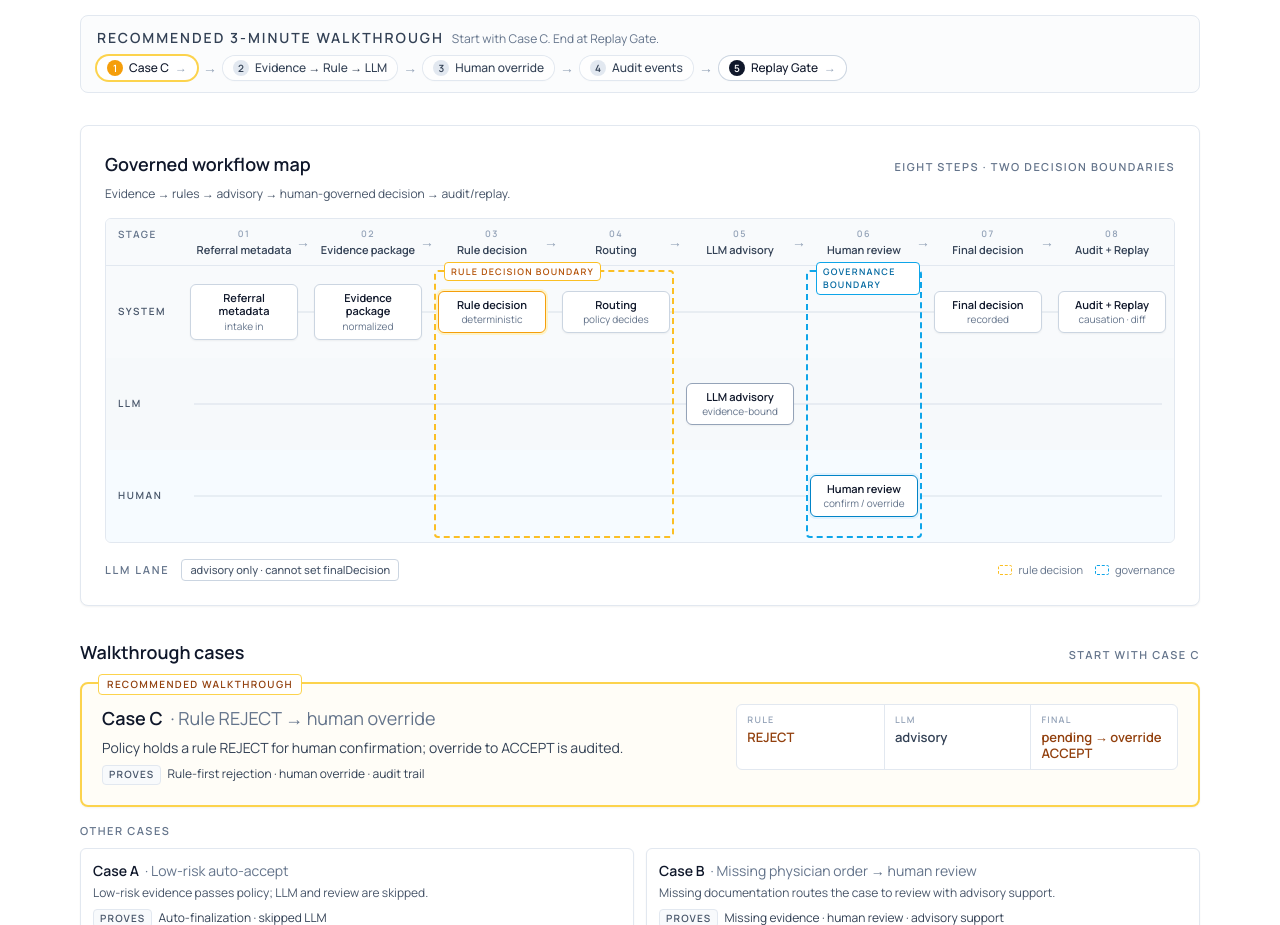
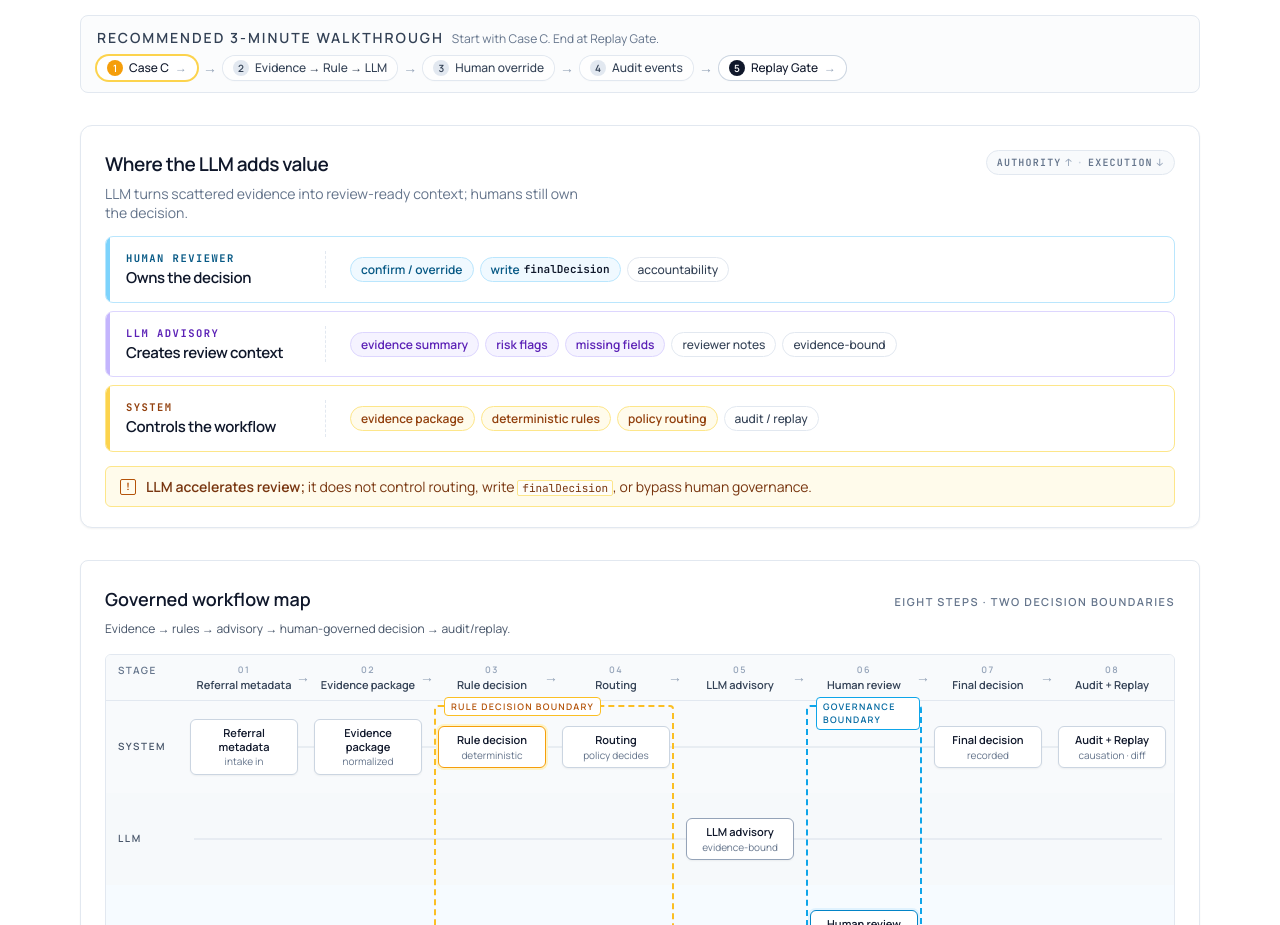
Before and after one commit to Ariosolzq/auditable-ai-referral-demo, a Next.js app: page / in a window 1280 px wide. Shown: the part 805-1730 px from the top of the page. Built offline with nearby package versions, Linux system fonts and the light colour scheme.

Commit message:
Clarify LLM role in governed workflow

```diff
--- a/app/page.tsx
+++ b/app/page.tsx
@@ -2,6 +2,7 @@ import CaseRail from "@/components/case-study/CaseRail";
 import ContactFooter from "@/components/case-study/ContactFooter";
 import HeroSection from "@/components/case-study/HeroSection";
 import LandingCommunicationGuide from "@/components/case-study/LandingCommunicationGuide";
+import LlmRoleStack from "@/components/case-study/LlmRoleStack";
 import WorkflowSwimlane from "@/components/case-study/WorkflowSwimlane";
 
 export default function HomePage() {
@@ -9,6 +10,7 @@ export default function HomePage() {
     <div className="space-y-8">
       <HeroSection />
       <LandingCommunicationGuide />
+      <LlmRoleStack />
       <section id="workflow" className="scroll-mt-20">
         <WorkflowSwimlane />
       </section>
--- /dev/null
+++ b/components/case-study/LlmRoleStack.tsx
@@ -0,0 +1,162 @@
+type BandTone = "human" | "llm" | "system";
+
+type Chip = {
+  label: string;
+  code?: string;
+  strong?: boolean;
+};
+
+type Band = {
+  tone: BandTone;
+  role: string;
+  claim: string;
+  chips: Chip[];
+};
+
+const bands: Band[] = [
+  {
+    tone: "human",
+    role: "Human reviewer",
+    claim: "Owns the decision",
+    chips: [
+      { label: "confirm / override", strong: true },
+      { label: "write", code: "finalDecision", strong: true },
+      { label: "accountability" },
+    ],
+  },
+  {
+    tone: "llm",
+    role: "LLM advisory",
+    claim: "Creates review context",
+    chips: [
+      { label: "evidence summary", strong: true },
+      { label: "risk flags", strong: true },
+      { label: "missing fields", strong: true },
+      { label: "reviewer notes" },
+      { label: "evidence-bound" },
+    ],
+  },
+  {
+    tone: "system",
+    role: "System",
+    claim: "Controls the workflow",
+    chips: [
+      { label: "evidence package", strong: true },
+      { label: "deterministic rules", strong: true },
+      { label: "policy routing", strong: true },
+      { label: "audit / replay" },
+    ],
+  },
+];
+
+function bandStripe(tone: BandTone): string {
+  if (tone === "human") return "border-sky-200 before:bg-sky-300";
+  if (tone === "llm") return "border-violet-200 before:bg-violet-300";
+  return "border-amber-200 before:bg-amber-300";
+}
+
+function roleLabelColor(tone: BandTone): string {
+  if (tone === "human") return "text-sky-800";
+  if (tone === "llm") return "text-violet-800";
+  return "text-amber-800";
+}
+
+function strongChipTone(tone: BandTone): string {
+  if (tone === "human") return "border-sky-200 bg-sky-50 text-sky-800";
+  if (tone === "llm") return "border-violet-200 bg-violet-50 text-violet-800";
+  return "border-amber-200 bg-amber-50 text-amber-800";
+}
+
+export default function LlmRoleStack() {
+  return (
+    <section
+      aria-labelledby="llm-role-stack-title"
+      className="rounded-xl border border-slate-200 bg-white p-5 shadow-sm sm:px-6 sm:pb-5 sm:pt-6"
+    >
+      <header className="mb-3.5 flex flex-wrap items-start justify-between gap-3">
+        <div>
+          <h2
+            id="llm-role-stack-title"
+            className="text-lg font-semibold tracking-tight text-slate-900 sm:text-[19px]"
+          >
+            Where the LLM adds value
+          </h2>
+          <p className="mt-1.5 max-w-[56ch] text-sm leading-snug text-slate-500">
+            LLM turns scattered evidence into review-ready context; humans still
+            own the decision.
+          </p>
+        </div>
+        <span
+          aria-hidden="true"
+          className="inline-flex items-center gap-1 self-start rounded-full border border-slate-200 bg-slate-50 px-2.5 py-1 font-mono text-[10px] font-semibold uppercase tracking-[0.12em] text-slate-500"
+        >
+          Authority <span className="text-slate-400">&uarr;</span>
+          <span className="text-slate-300">&middot;</span>
+          Execution <span className="text-slate-400">&darr;</span>
+        </span>
+      </header>
+
+      <div className="grid gap-2">
+        {bands.map((band) => (
+          <article
+            key={band.tone}
+            aria-label={band.role}
+            className={`relative grid grid-cols-1 items-center gap-3 overflow-hidden rounded-lg border bg-white py-3.5 pl-5 pr-4 before:absolute before:inset-y-0 before:left-0 before:w-1 sm:grid-cols-[200px_1fr] sm:gap-6 ${bandStripe(band.tone)}`}
+          >
+            <div className="border-b border-dashed border-slate-200 pb-2.5 sm:border-b-0 sm:border-r sm:pb-0 sm:pr-4">
+              <span
+                className={`block font-mono text-[10.5px] font-bold uppercase tracking-[0.14em] ${roleLabelColor(
+                  band.tone,
+                )}`}
+              >
+                {band.role}
+              </span>
+              <span className="mt-0.5 block text-[15px] font-semibold leading-tight tracking-tight text-slate-900">
+                {band.claim}
+              </span>
+            </div>
+            <div className="flex flex-wrap gap-1.5">
+              {band.chips.map((chip) => {
+                const base =
+                  "inline-flex items-center gap-1 rounded-full border px-2.5 py-1 text-xs leading-tight";
+                const tone = chip.strong
+                  ? `${strongChipTone(band.tone)} font-semibold`
+                  : "border-slate-200 bg-white font-medium text-slate-700";
+                return (
+                  <span
+                    key={`${chip.label}-${chip.code ?? ""}`}
+                    className={`${base} ${tone}`}
+                  >
+                    <span>{chip.label}</span>
+                    {chip.code && (
+                      <code className="font-mono text-[11px] text-slate-900">
+                        {chip.code}
+                      </code>
+                    )}
+                  </span>
+                );
+              })}
+            </div>
+          </article>
+        ))}
+      </div>
+
+      <p className="mt-3.5 flex items-start gap-2.5 rounded-md border border-amber-200 bg-amber-50 px-3.5 py-2.5 text-sm leading-snug text-amber-900">
+        <span
+          aria-hidden="true"
+          className="mt-0.5 inline-flex h-4 w-4 flex-shrink-0 items-center justify-center rounded-sm border-[1.5px] border-amber-700 font-mono text-[10px] font-bold text-amber-700"
+        >
+          !
+        </span>
+        <span>
+          <b className="font-semibold">LLM accelerates review;</b> it does not
+          control routing, write{" "}
+          <code className="rounded-sm border border-amber-200 bg-white/60 px-1 font-mono text-[11px] text-amber-900">
+            finalDecision
+          </code>
+          , or bypass human governance.
+        </span>
+      </p>
+    </section>
+  );
+}
```
